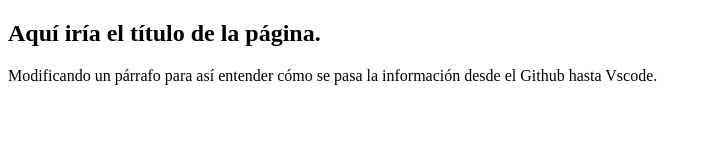
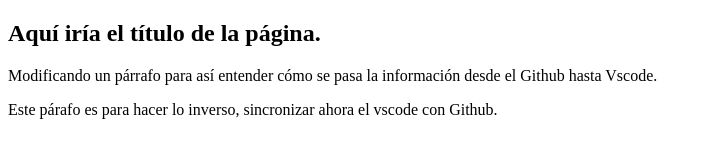
Before and after one commit to Davil-rafesk/Proyecto-web-empresa-C, a plain HTML site: page index.html in a window 1280 px wide. Shown: the whole page, without its empty margins (0-708 px from the left). Drawn offline with Linux system fonts and the light colour scheme.

Commit message:
Agregando segundo párado.

```diff
--- a/index.html
+++ b/index.html
@@ -9,5 +9,6 @@
 <body>
     <h2>Aquí iría el título de la página.</h2>
     <p>Modificando un párrafo para así entender cómo se pasa la información desde el Github hasta Vscode.</p>
+    <p>Este párafo es para hacer lo inverso, sincronizar ahora el vscode con Github.</p>
 </body>
 </html>
```
